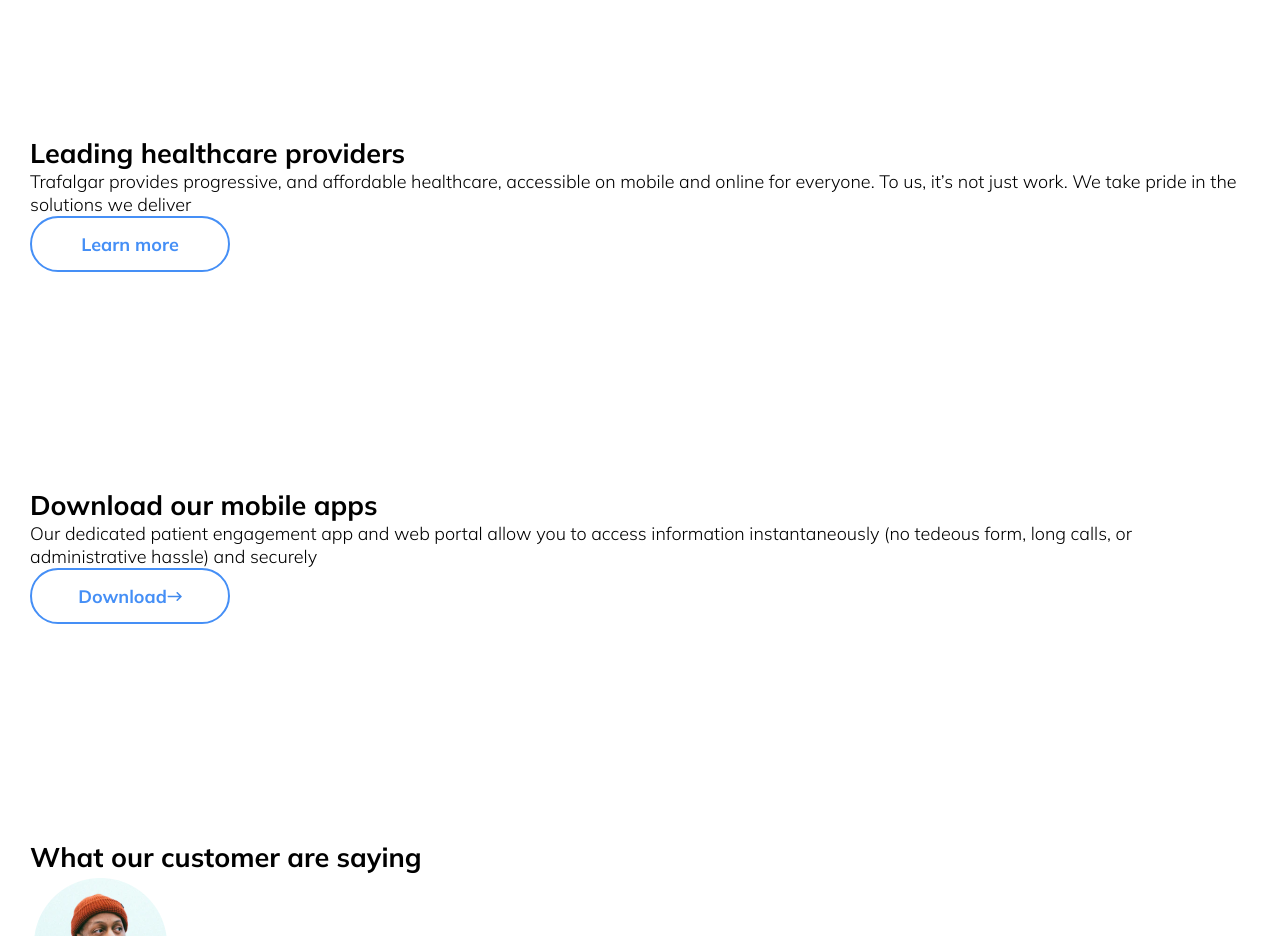
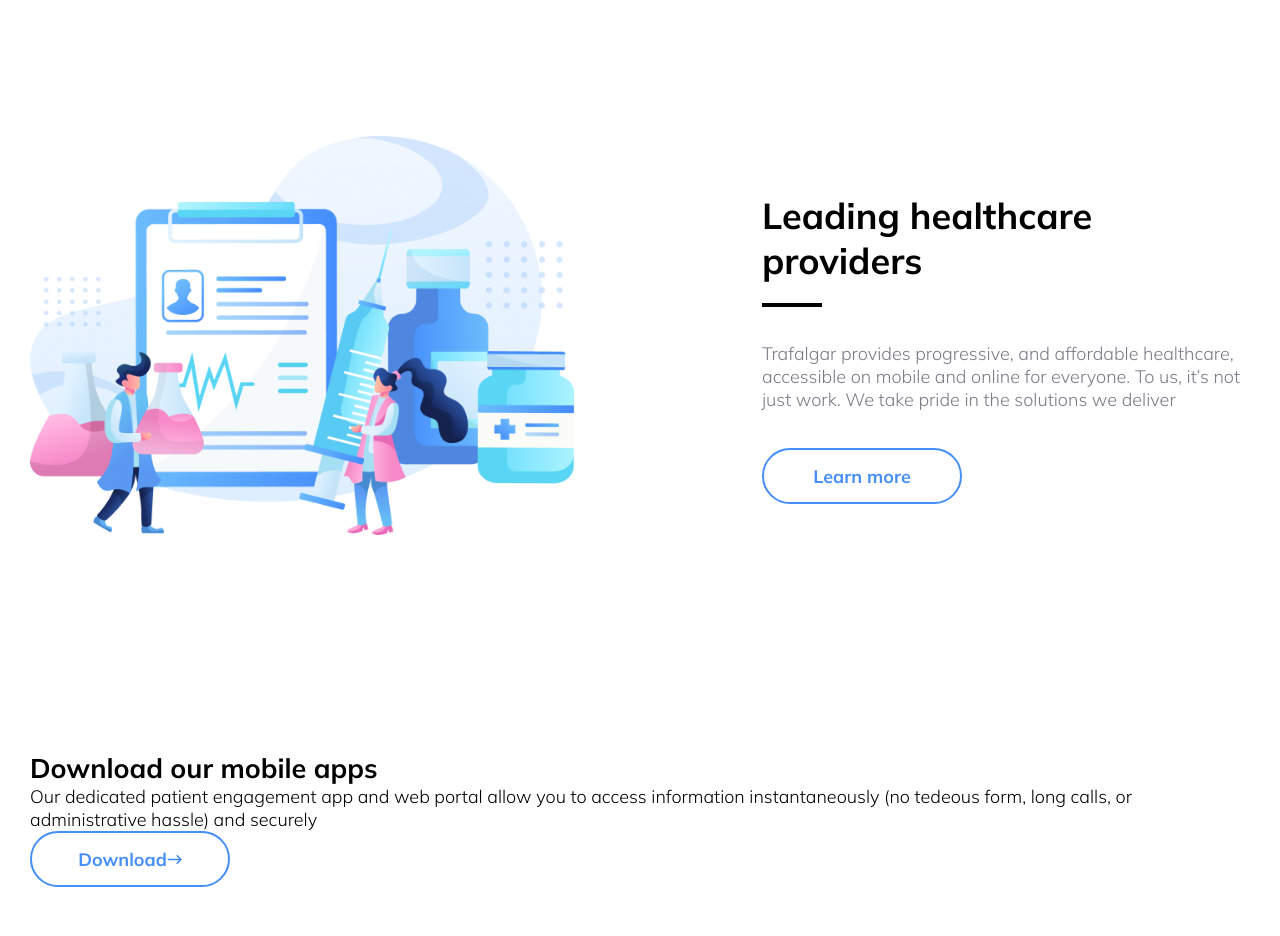
Before and after one commit to klizau/trafalgar, a website: page app/index.html in a window 1280 px wide. Shown: the part 2220-3156 px from the top of the page. Drawn offline with nearby package versions, Linux system fonts and the light colour scheme; files that its build step writes are made by us from their sources.

Commit message:
style(css): section healthcare providers

```diff
--- a/app/index.html
+++ b/app/index.html
@@ -164,15 +164,19 @@
 
       <section class="healthcare-providers section">
         <div class="container">
+          <div class="healthcare-providers__wrapper">
+            <div class="text__wrapper">
               <h2 class="section-title healthcare-providers__title">
                 Leading healthcare providers
               </h2>
               <p class="healthcare-providers__text section__text">
                 Trafalgar provides progressive, and affordable healthcare,
-            accessible on mobile and online for everyone. To us, it’s not just
-            work. We take pride in the solutions we deliver
+                accessible on mobile and online for everyone. To us, it’s not
+                just work. We take pride in the solutions we deliver
               </p>
               <a href="#" class="button healthcare__button"> Learn more </a>
+            </div>
+          </div>
         </div>
       </section>
 
--- /dev/null
+++ b/app/scss/_sections/_healthcare-providers.scss
@@ -0,0 +1,37 @@
+.healthcare-providers__wrapper {
+  background: url(./../../img/illustration/healthcare-providers.png) left center /
+    contain no-repeat;
+  padding: 57px 0 31px;
+}
+
+.text__wrapper {
+  margin-left: auto;
+  width: 40%;
+}
+
+.healthcare-providers__title,
+.healthcare-providers__text {
+  width: 481px;
+}
+
+.healthcare-providers__title {
+  font-size: 36px;
+  margin-bottom: 59px;
+  position: relative;
+}
+
+.healthcare-providers__title::after {
+  content: "";
+  position: absolute;
+  width: 56px;
+  border: 2px solid #000;
+  top: 110px;
+  left: 0;
+}
+
+.healthcare-providers__text {
+  color: #7d7987;
+  font-size: 18px;
+  font-weight: 300;
+  margin-bottom: 37px;
+}
--- a/app/scss/main.scss
+++ b/app/scss/main.scss
@@ -104,6 +104,7 @@
 
 @import "./_sections/virtual-healthcare";
 @import "./_sections/services";
+@import "./_sections/healthcare-providers";
 
 @import "./_components/button";
 @import "./_components/nav";
```
Lines whose indentation alone changed are shown as unchanged.
